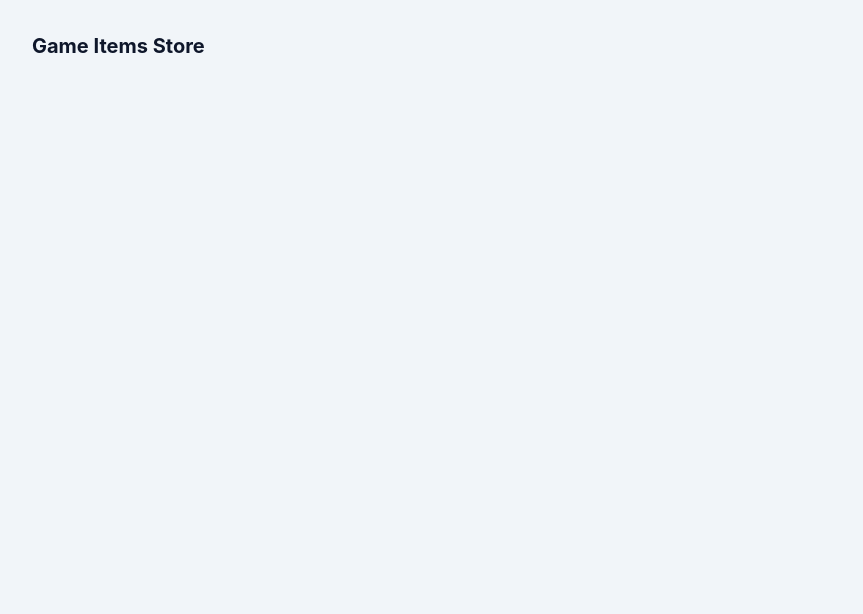
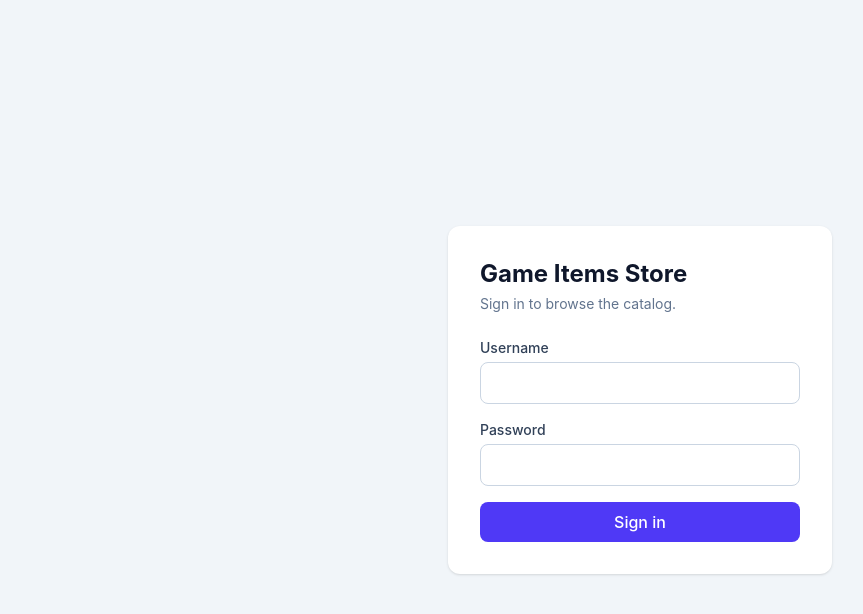
Before and after one commit to mostafa-obiedat/game-items-store, a React (Vite) app in the folder frontend/: page /login in a window 1280 px wide. Shown: the top 614 px of the page, without its empty margins (0-863 px from the left). Built offline with nearby package versions, Linux system fonts and the light colour scheme; no server answers.

Commit message:
auth context and login page

```diff
--- a/frontend/src/App.tsx
+++ b/frontend/src/App.tsx
@@ -1,3 +1,23 @@
+import { BrowserRouter, Navigate, Route, Routes } from 'react-router-dom'
+import Layout from './components/Layout'
+import ProtectedRoute from './components/ProtectedRoute'
+import { AuthProvider } from './context/AuthContext'
+import Login from './pages/Login'
+
 export default function App() {
-  return <div className="p-8 text-xl font-bold">Game Items Store</div>
+  return (
+    <AuthProvider>
+      <BrowserRouter>
+        <Routes>
+          <Route path="/login" element={<Login />} />
+          <Route element={<ProtectedRoute />}>
+            <Route element={<Layout />}>
+              <Route path="/products" element={<div>Products</div>} />
+            </Route>
+          </Route>
+          <Route path="*" element={<Navigate to="/products" replace />} />
+        </Routes>
+      </BrowserRouter>
+    </AuthProvider>
+  )
 }
--- /dev/null
+++ b/frontend/src/api/errors.ts
@@ -0,0 +1,18 @@
+import { AxiosError } from 'axios'
+
+/** Pull something readable out of a DRF error response. */
+export function errorMessage(error: unknown, fallback = 'Something went wrong.') {
+  if (!(error instanceof AxiosError) || !error.response) {
+    return fallback
+  }
+
+  const data = error.response.data
+  if (typeof data === 'string') return data
+  if (data?.detail) return data.detail
+
+  // Field errors come back as { field: ["message", ...] }
+  const first = Object.values(data ?? {})[0]
+  if (Array.isArray(first) && first.length) return String(first[0])
+
+  return fallback
+}
--- /dev/null
+++ b/frontend/src/components/Layout.tsx
@@ -0,0 +1,31 @@
+import { Link, Outlet } from 'react-router-dom'
+import { useAuth } from '../context/AuthContext'
+
+export default function Layout() {
+  const { username, logout } = useAuth()
+
+  return (
+    <div className="min-h-screen">
+      <header className="border-b border-slate-200 bg-white">
+        <div className="mx-auto flex max-w-6xl items-center justify-between gap-4 px-4 py-4">
+          <Link to="/products" className="text-lg font-bold">
+            Game Items Store
+          </Link>
+          <div className="flex items-center gap-3 text-sm">
+            {username && <span className="hidden text-slate-500 sm:inline">{username}</span>}
+            <button
+              onClick={logout}
+              className="rounded-lg border border-slate-300 px-3 py-1.5 font-medium transition hover:bg-slate-100"
+            >
+              Sign out
+            </button>
+          </div>
+        </div>
+      </header>
+
+      <main className="mx-auto max-w-6xl px-4 py-6">
+        <Outlet />
+      </main>
+    </div>
+  )
+}
--- /dev/null
+++ b/frontend/src/components/ProtectedRoute.tsx
@@ -0,0 +1,14 @@
+import { Navigate, Outlet, useLocation } from 'react-router-dom'
+import { useAuth } from '../context/AuthContext'
+
+export default function ProtectedRoute() {
+  const { isAuthenticated } = useAuth()
+  const location = useLocation()
+
+  if (!isAuthenticated) {
+    // Remember where the user was headed so login can send them back there.
+    return <Navigate to="/login" replace state={{ from: location }} />
+  }
+
+  return <Outlet />
+}
--- /dev/null
+++ b/frontend/src/context/AuthContext.tsx
@@ -0,0 +1,52 @@
+import { createContext, useCallback, useContext, useMemo, useState } from 'react'
+import type { ReactNode } from 'react'
+import api, { clearToken, getToken, setToken } from '../api/client'
+
+interface AuthValue {
+  token: string | null
+  username: string | null
+  isAuthenticated: boolean
+  login: (username: string, password: string) => Promise<void>
+  logout: () => void
+}
+
+const AuthContext = createContext<AuthValue | null>(null)
+
+const USERNAME_KEY = 'username'
+
+export function AuthProvider({ children }: { children: ReactNode }) {
+  const [token, setTokenState] = useState<string | null>(() => getToken())
+  const [username, setUsername] = useState<string | null>(() =>
+    localStorage.getItem(USERNAME_KEY),
+  )
+
+  const login = useCallback(async (name: string, password: string) => {
+    const { data } = await api.post('/auth/login/', { username: name, password })
+    setToken(data.access)
+    localStorage.setItem(USERNAME_KEY, name)
+    setTokenState(data.access)
+    setUsername(name)
+  }, [])
+
+  const logout = useCallback(() => {
+    clearToken()
+    localStorage.removeItem(USERNAME_KEY)
+    setTokenState(null)
+    setUsername(null)
+  }, [])
+
+  const value = useMemo(
+    () => ({ token, username, isAuthenticated: Boolean(token), login, logout }),
+    [token, username, login, logout],
+  )
+
+  return <AuthContext.Provider value={value}>{children}</AuthContext.Provider>
+}
+
+export function useAuth() {
+  const context = useContext(AuthContext)
+  if (!context) {
+    throw new Error('useAuth must be used inside AuthProvider')
+  }
+  return context
+}
--- /dev/null
+++ b/frontend/src/pages/Login.tsx
@@ -0,0 +1,88 @@
+import { useState } from 'react'
+import type { FormEvent } from 'react'
+import { Navigate, useLocation, useNavigate } from 'react-router-dom'
+import { errorMessage } from '../api/errors'
+import { useAuth } from '../context/AuthContext'
+
+export default function Login() {
+  const { isAuthenticated, login } = useAuth()
+  const navigate = useNavigate()
+  const location = useLocation()
+
+  const [username, setUsername] = useState('')
+  const [password, setPassword] = useState('')
+  const [error, setError] = useState('')
+  const [submitting, setSubmitting] = useState(false)
+
+  if (isAuthenticated) {
+    return <Navigate to="/products" replace />
+  }
+
+  const redirectTo = (location.state as { from?: { pathname: string } })?.from?.pathname
+
+  async function handleSubmit(event: FormEvent) {
+    event.preventDefault()
+    setError('')
+    setSubmitting(true)
+    try {
+      await login(username, password)
+      navigate(redirectTo ?? '/products', { replace: true })
+    } catch (err) {
+      setError(errorMessage(err, 'Unable to sign in. Please try again.'))
+    } finally {
+      setSubmitting(false)
+    }
+  }
+
+  return (
+    <div className="flex min-h-screen items-center justify-center px-4">
+      <div className="w-full max-w-sm rounded-xl bg-white p-8 shadow-sm">
+        <h1 className="text-2xl font-bold">Game Items Store</h1>
+        <p className="mt-1 text-sm text-slate-500">Sign in to browse the catalog.</p>
+
+        <form onSubmit={handleSubmit} className="mt-6 space-y-4">
+          <div>
+            <label htmlFor="username" className="block text-sm font-medium text-slate-700">
+              Username
+            </label>
+            <input
+              id="username"
+              value={username}
+              onChange={(e) => setUsername(e.target.value)}
+              required
+              autoComplete="username"
+              className="mt-1 w-full rounded-lg border border-slate-300 px-3 py-2 outline-none focus:border-indigo-500 focus:ring-2 focus:ring-indigo-200"
+            />
+          </div>
+
+          <div>
+            <label htmlFor="password" className="block text-sm font-medium text-slate-700">
+              Password
+            </label>
+            <input
+              id="password"
+              type="password"
+              value={password}
+              onChange={(e) => setPassword(e.target.value)}
+              required
+              autoComplete="current-password"
+              className="mt-1 w-full rounded-lg border border-slate-300 px-3 py-2 outline-none focus:border-indigo-500 focus:ring-2 focus:ring-indigo-200"
+            />
+          </div>
+
+          {error && (
+            <p className="rounded-lg bg-red-50 px-3 py-2 text-sm text-red-700">{error}</p>
+          )}
+
+          <button
+            type="submit"
+            disabled={submitting}
+            className="w-full rounded-lg bg-indigo-600 px-4 py-2 font-medium text-white transition hover:bg-indigo-700 disabled:cursor-not-allowed disabled:opacity-60"
+          >
+            {submitting ? 'Signing in...' : 'Sign in'}
+          </button>
+        </form>
+      </div>
+    </div>
+  )
+}
```
